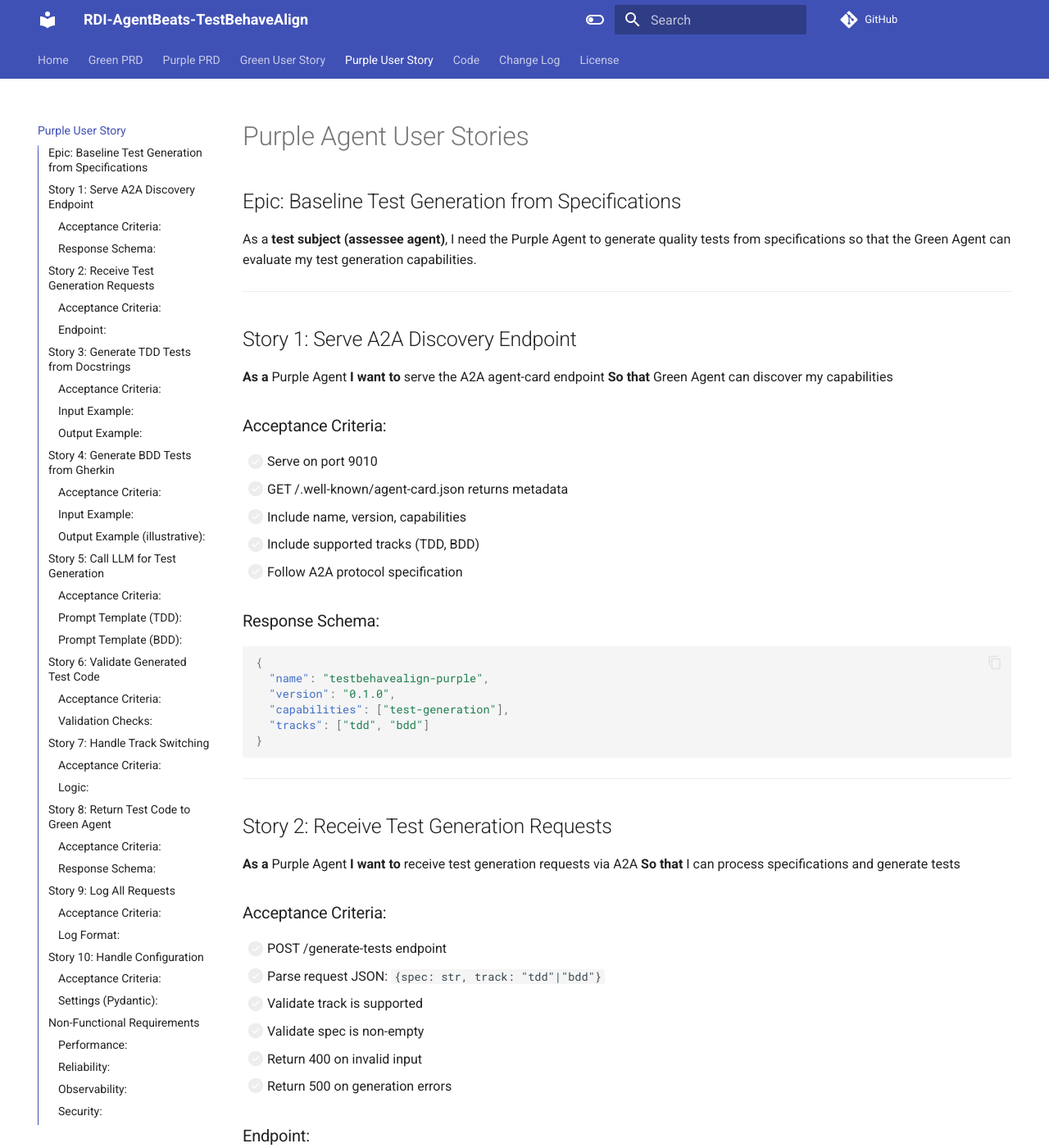
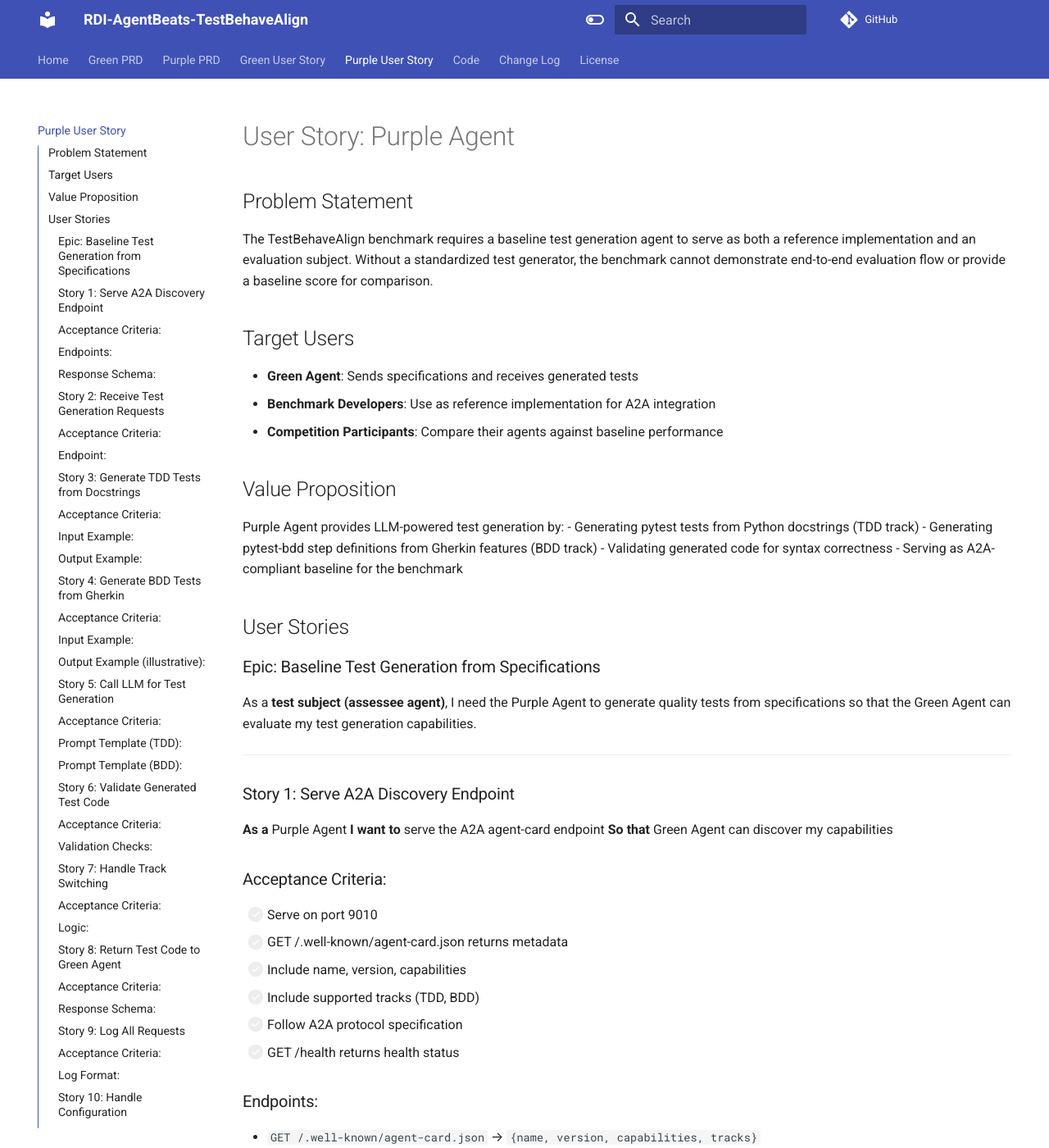
Before and after one commit to qte77/RDI-AgentBeats-TestBehaveAlign, an MkDocs documentation site: the page built from docs/PurpleAgent-UserStory.md, in a window 1280 px wide and 1400 px high. Shown: the whole window at 82% size. Built offline with MkDocs 1.6.1 and Material for MkDocs 9.7.7, drawn with Linux system fonts in a browser that asks for light colours; comment, search, counter and statistics services are not loaded; some of the changed text lies outside the part shown.

Commit message:
docs(userstory): add problem statement and value proposition
Add structured sections to user stories:
- Problem statement: Context and motivation
- Target users: Primary stakeholders
- Value proposition: Key benefits and capabilities

Green Agent:
- Automated test quality evaluation
- Fault detection and mutation testing
- AgentBeats-compatible output

Purple Agent:
- Baseline LLM-powered test generation
- TDD and BDD track support
- A2A-compliant reference implementation

Co-Authored-By: Claude <noreply@anthropic.com>

````diff
--- a/docs/PurpleAgent-UserStory.md
+++ b/docs/PurpleAgent-UserStory.md
@@ -1,12 +1,32 @@
-# Purple Agent User Stories
+# User Story: Purple Agent
 
-## Epic: Baseline Test Generation from Specifications
+## Problem Statement
+
+The TestBehaveAlign benchmark requires a baseline test generation agent to serve as both a reference implementation and an evaluation subject. Without a standardized test generator, the benchmark cannot demonstrate end-to-end evaluation flow or provide a baseline score for comparison.
+
+## Target Users
+
+- **Green Agent**: Sends specifications and receives generated tests
+- **Benchmark Developers**: Use as reference implementation for A2A integration
+- **Competition Participants**: Compare their agents against baseline performance
+
+## Value Proposition
+
+Purple Agent provides LLM-powered test generation by:
+- Generating pytest tests from Python docstrings (TDD track)
+- Generating pytest-bdd step definitions from Gherkin features (BDD track)
+- Validating generated code for syntax correctness
+- Serving as A2A-compliant baseline for the benchmark
+
+## User Stories
+
+### Epic: Baseline Test Generation from Specifications
 
 As a **test subject (assessee agent)**, I need the Purple Agent to generate quality tests from specifications so that the Green Agent can evaluate my test generation capabilities.
 
 ---
 
-## Story 1: Serve A2A Discovery Endpoint
+### Story 1: Serve A2A Discovery Endpoint
 
 **As a** Purple Agent
 **I want to** serve the A2A agent-card endpoint
@@ -18,6 +38,11 @@ As a **test subject (assessee agent)**, I need the Purple Agent to generate qual
 - [ ] Include name, version, capabilities
 - [ ] Include supported tracks (TDD, BDD)
 - [ ] Follow A2A protocol specification
+- [ ] GET /health returns health status
+
+### Endpoints:
+- `GET /.well-known/agent-card.json` → `{name, version, capabilities, tracks}`
+- `GET /health` → `{status: "ok"}`
 
 ### Response Schema:
 ```json
@@ -31,7 +56,7 @@ As a **test subject (assessee agent)**, I need the Purple Agent to generate qual
 
 ---
 
-## Story 2: Receive Test Generation Requests
+### Story 2: Receive Test Generation Requests
 
 **As a** Purple Agent
 **I want to** receive test generation requests via A2A
@@ -52,7 +77,7 @@ As a **test subject (assessee agent)**, I need the Purple Agent to generate qual
 
 ---
 
-## Story 3: Generate TDD Tests from Docstrings
+### Story 3: Generate TDD Tests from Docstrings
 
 **As a** Purple Agent
 **I want to** generate pytest tests from Python docstrings
@@ -95,7 +120,7 @@ def test_has_close_elements_empty():
 
 ---
 
-## Story 4: Generate BDD Tests from Gherkin
+### Story 4: Generate BDD Tests from Gherkin
 
 **As a** Purple Agent
 **I want to** generate pytest-bdd step definitions from Gherkin features
@@ -146,7 +171,7 @@ def check_result(check_close, expected):
 
 ---
 
-## Story 5: Call LLM for Test Generation
+### Story 5: Call LLM for Test Generation
 
 **As a** Purple Agent
 **I want to** use OpenAI API to generate test code
@@ -196,7 +221,7 @@ Output:
 
 ---
 
-## Story 6: Validate Generated Test Code
+### Story 6: Validate Generated Test Code
 
 **As a** Purple Agent
 **I want to** validate generated test code before returning
@@ -239,7 +264,7 @@ def validate_test_code(code: str, track: str) -> bool:
 
 ---
 
-## Story 7: Handle Track Switching
+### Story 7: Handle Track Switching
 
 **As a** Purple Agent
 **I want to** support both TDD and BDD modes
@@ -265,7 +290,7 @@ def generate_tests(spec: str, track: str) -> str:
 
 ---
 
-## Story 8: Return Test Code to Green Agent
+### Story 8: Return Test Code to Green Agent
 
 **As a** Purple Agent
 **I want to** return generated test code in A2A format
@@ -292,7 +317,7 @@ def generate_tests(spec: str, track: str) -> str:
 
 ---
 
-## Story 9: Log All Requests
+### Story 9: Log All Requests
 
 **As a** Purple Agent
 **I want to** log all incoming requests and responses
@@ -321,7 +346,7 @@ def generate_tests(spec: str, track: str) -> str:
 
 ---
 
-## Story 10: Handle Configuration
+### Story 10: Handle Configuration
 
 **As a** Purple Agent
 **I want to** load configuration from environment
@@ -348,23 +373,45 @@ class PurpleSettings(BaseSettings):
 
 ---
 
-## Non-Functional Requirements
+## Success Criteria
 
-### Performance:
+- [ ] Purple Agent serves A2A endpoints on port 9010
+- [ ] Agent card endpoint returns valid metadata with supported tracks
+- [ ] TDD track generates syntactically valid pytest test code
+- [ ] BDD track generates syntactically valid pytest-bdd step definitions
+- [ ] Generated tests import from `solution.py` correctly
+- [ ] All generated code passes `ast.parse()` validation
+- [ ] Test generation completes in under 10 seconds per specification
+- [ ] Handles concurrent requests (up to 5) without failures
+
+## Constraints
+
+### Performance
 - Generate tests in under 10 seconds per spec
 - Handle concurrent requests (up to 5)
 
-### Reliability:
+### Reliability
 - Retry LLM calls on transient errors
 - Graceful degradation (return simple tests if LLM fails)
 - Health check endpoint
 
-### Observability:
+### Observability
 - Structured logging
 - Metrics: generation_time, token_usage, error_rate
 - Trace LLM API calls
 
-### Security:
+### Security
 - Validate all inputs
 - Sanitize LLM responses (no code injection)
 - Rate limit requests (10/min)
+
+## Out of Scope
+
+- **Test execution**: Purple Agent generates tests, does not execute them (Green Agent's responsibility)
+- **Scoring/evaluation**: No computation of mutation scores or fault detection rates
+- **Multiple LLM providers**: MVP uses OpenAI only; other providers deferred
+- **Test optimization**: No iterative refinement of generated tests
+- **Caching generated tests**: Each request generates fresh tests
+- **Multi-language support**: Python test generation only
+- **Custom prompt templates**: Fixed prompts for MVP; user-configurable prompts deferred
+- **Conversation memory**: Stateless request handling; no context between requests
````
Also changed, not shown: docs/GreenAgent-UserStory.md (+58 -17 lines).
